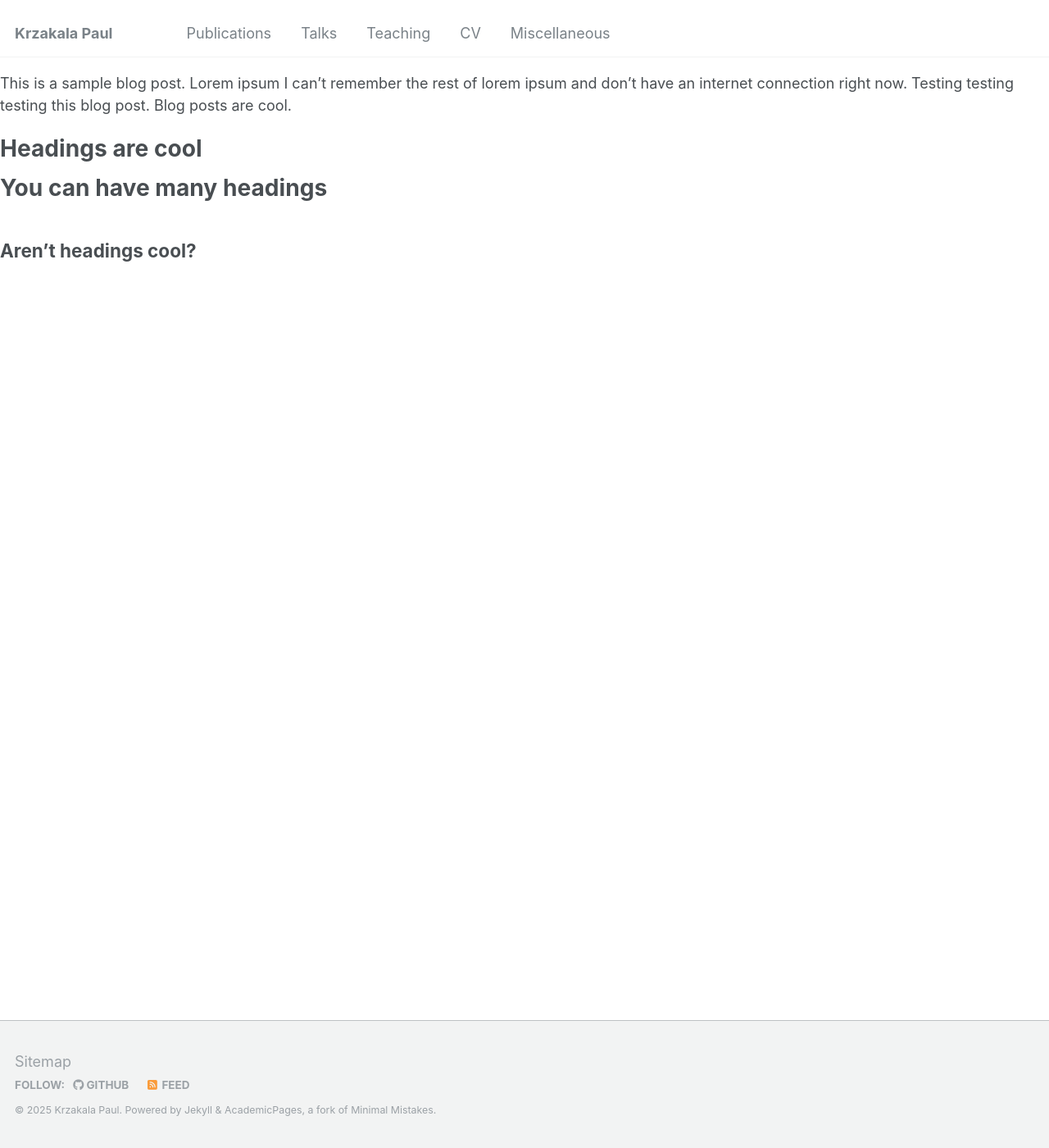
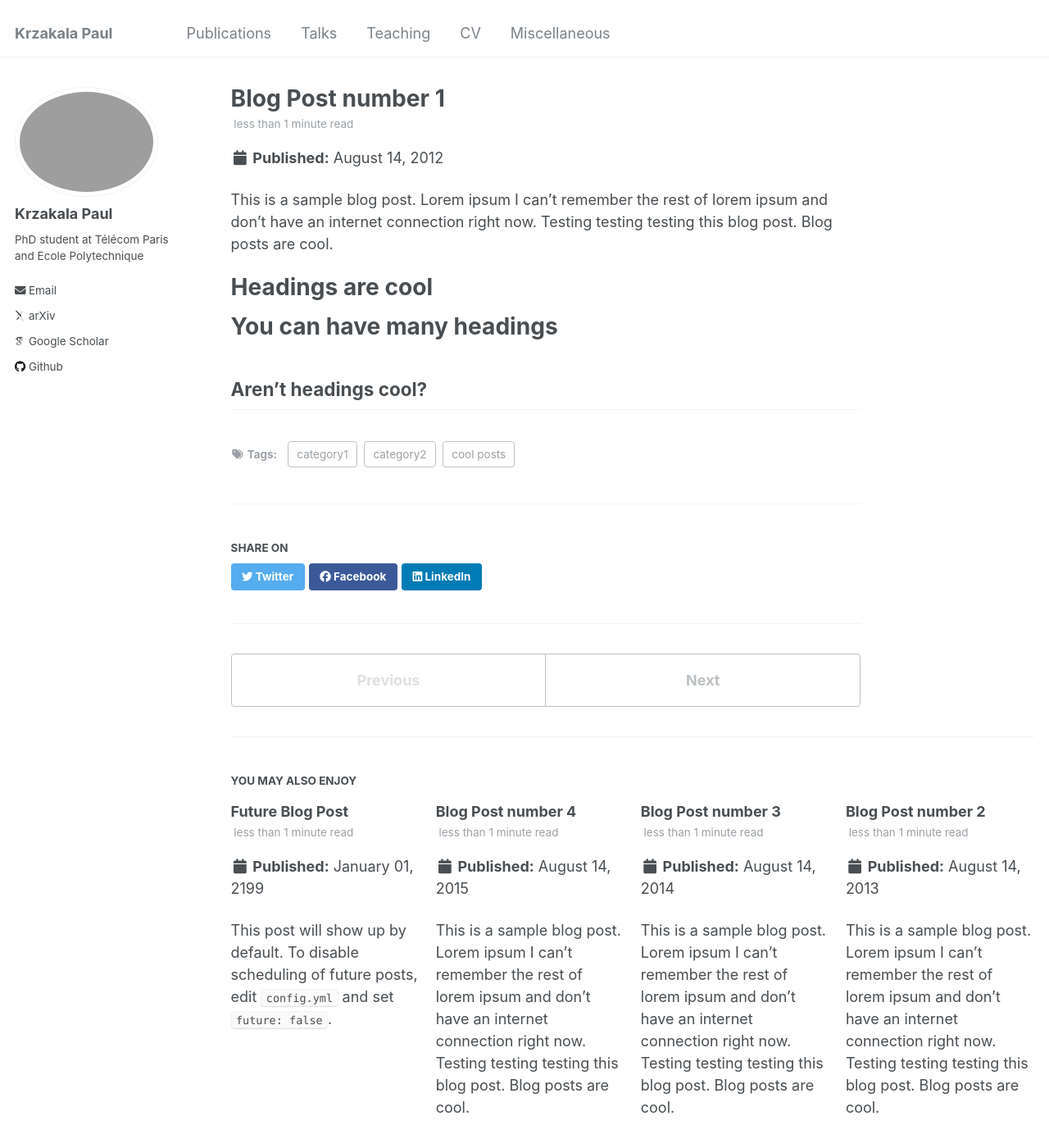
Before and after one commit to KrzakalaPaul/KrzakalaPaul.github.io, a Jekyll site: the page built from _posts/2012-08-14-blog-post-1.md, in a window 1280 px wide and 1400 px high. Shown: the whole window at 82% size. Built offline with Jekyll 4.4.1, drawn with Linux system fonts in a browser that asks for light colours; some web fonts are replaced; our own code applies the rules of GitHub Pages for plain Markdown files; some of the changed lines change nothing that is shown.

Commit message:
stop excluding files

```diff
--- a/_config.yml
+++ b/_config.yml
@@ -110,3 +110,204 @@
 atom_feed:
   hide                   : false     # change to true to hide the RSS feed in the footer
   path                   : # blank (default) uses feed.xml
+
+
+# SEO Related
+google_site_verification :
+bing_site_verification   :
+alexa_site_verification  :
+yandex_site_verification :
+
+
+# Social Sharing
+twitter:
+  username               : &twitter
+facebook:
+  username               :
+  app_id                 :
+  publisher              :
+og_image                 :  # Open Graph/Twitter default site image
+# For specifying social profiles
+# - https://developers.google.com/structured-data/customize/social-profiles
+social:
+  type                   : # Person or Organization (defaults to Person)
+  name                   : # If the user or organization name differs from the site's name
+  links: # An array of links to social media profiles
+
+
+# Analytics
+analytics:
+  provider               :  "false" # false (default), "google", "google-universal", "google-analytics-4", "custom"
+  google:
+    tracking_id          :
+
+
+# Reading Files
+include:
+  - .htaccess
+  - _pages
+  - files
+keep_files:
+  - .git
+  - .svn
+encoding: "utf-8"
+markdown_ext: "markdown,mkdown,mkdn,mkd,md"
+
+
+# Conversion
+markdown: kramdown
+highlighter: rouge
+lsi: false
+excerpt_separator: "\n\n"
+incremental: false
+
+
+# Markdown Processing
+kramdown:
+  input: GFM
+  hard_wrap: false
+  auto_ids: true
+  footnote_nr: 1
+  entity_output: as_char
+  toc_levels: 1..6
+  smart_quotes: lsquo,rsquo,ldquo,rdquo
+  enable_coderay: false
+
+
+# Collections
+collections:
+  teaching:
+    output: true
+    permalink: /:collection/:path/
+  publications:
+    output: true
+    permalink: /:collection/:path/
+  portfolio:
+    output: true
+    permalink: /:collection/:path/
+  talks:
+    output: true
+    permalink: /:collection/:path/
+
+
+# Defaults
+defaults:
+  # _posts
+  - scope:
+      path: ""
+      type: posts
+    values:
+      layout: single
+      author_profile: true
+      read_time: true
+      comments: true
+      share: true
+      related: true
+  # _pages
+  - scope:
+      path: ""
+      type: pages
+    values:
+      layout: single
+      author_profile: true
+  # _teaching
+  - scope:
+      path: ""
+      type: teaching
+    values:
+      layout: single
+      author_profile: true
+      share: true
+      comments: true
+  # _publications
+  - scope:
+      path: ""
+      type: publications
+    values:
+      layout: single
+      author_profile: true
+      share: true
+      comments: true
+  # _portfolio
+  - scope:
+      path: ""
+      type: portfolio
+    values:
+      layout: single
+      author_profile: true
+      share: true
+      comment: true
+  # _talks
+  - scope:
+      path: ""
+      type: talks
+    values:
+      layout: talk
+      author_profile: true
+      share: true
+
+
+# Sass/SCSS
+sass:
+  sass_dir: _sass
+  style: compressed # http://sass-lang.com/documentation/file.SASS_REFERENCE.html#output_style
+
+
+# Outputting
+permalink: /:categories/:title/
+# paginate: 5 # amount of posts to show
+# paginate_path: /page:num/
+timezone: America/Los_Angeles # http://en.wikipedia.org/wiki/List_of_tz_database_time_zones
+
+
+# Plugins
+plugins:
+  - jekyll-paginate
+  - jekyll-sitemap
+  - jekyll-gist
+  - jekyll-feed
+  - jekyll-redirect-from
+# mimic GitHub Pages with --safe
+whitelist:
+  - jekyll-paginate
+  - jekyll-sitemap
+  - jekyll-gist
+  - jekyll-feed
+  - jemoji
+
+
+# Archives
+#  Type
+#  - GitHub Pages compatible archive pages built with Liquid ~> type: liquid (default)
+#  - Jekyll Archives plugin archive pages ~> type: jekyll-archives
+#  Path (examples)
+#  - Archive page should exist at path when using Liquid method or you can
+#    expect broken links (especially with breadcrumbs enabled)
+#  - <base_path>/tags/my-awesome-tag/index.html ~> path: /tags/
+#  - <base_path/categories/my-awesome-category/index.html ~> path: /categories/
+#  - <base_path/my-awesome-category/index.html ~> path: /
+category_archive:
+  type: liquid
+  path: /categories/
+tag_archive:
+  type: liquid
+  path: /tags/
+# https://github.com/jekyll/jekyll-archives
+# jekyll-archives:
+#   enabled:
+#     - categories
+#     - tags
+#   layouts:
+#     category: archive-taxonomy
+#     tag: archive-taxonomy
+#   permalinks:
+#     category: /categories/:name/
+#     tag: /tags/:name/
+
+
+# HTML Compression
+# - http://jch.penibelst.de/
+compress_html:
+  clippings: all
+  ignore:
+    envs: development
```
